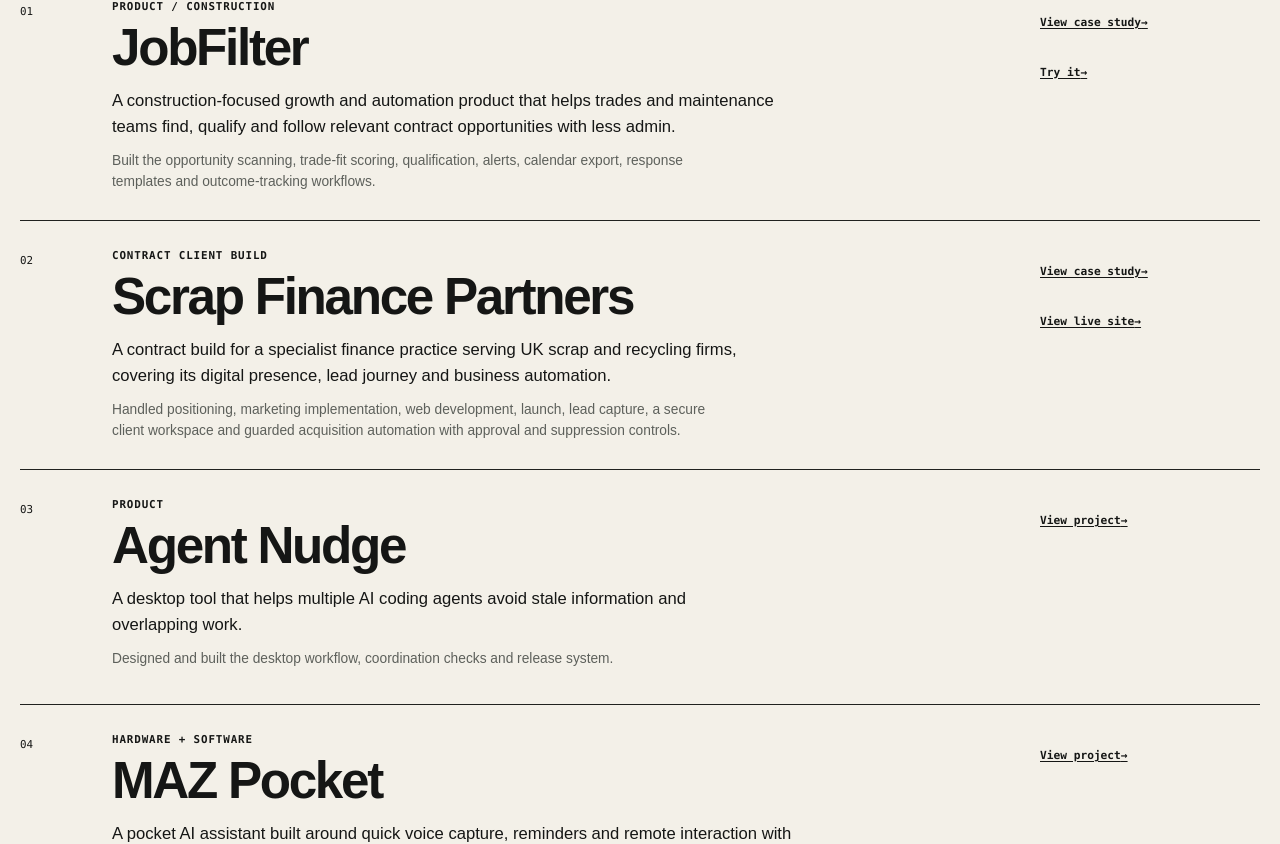
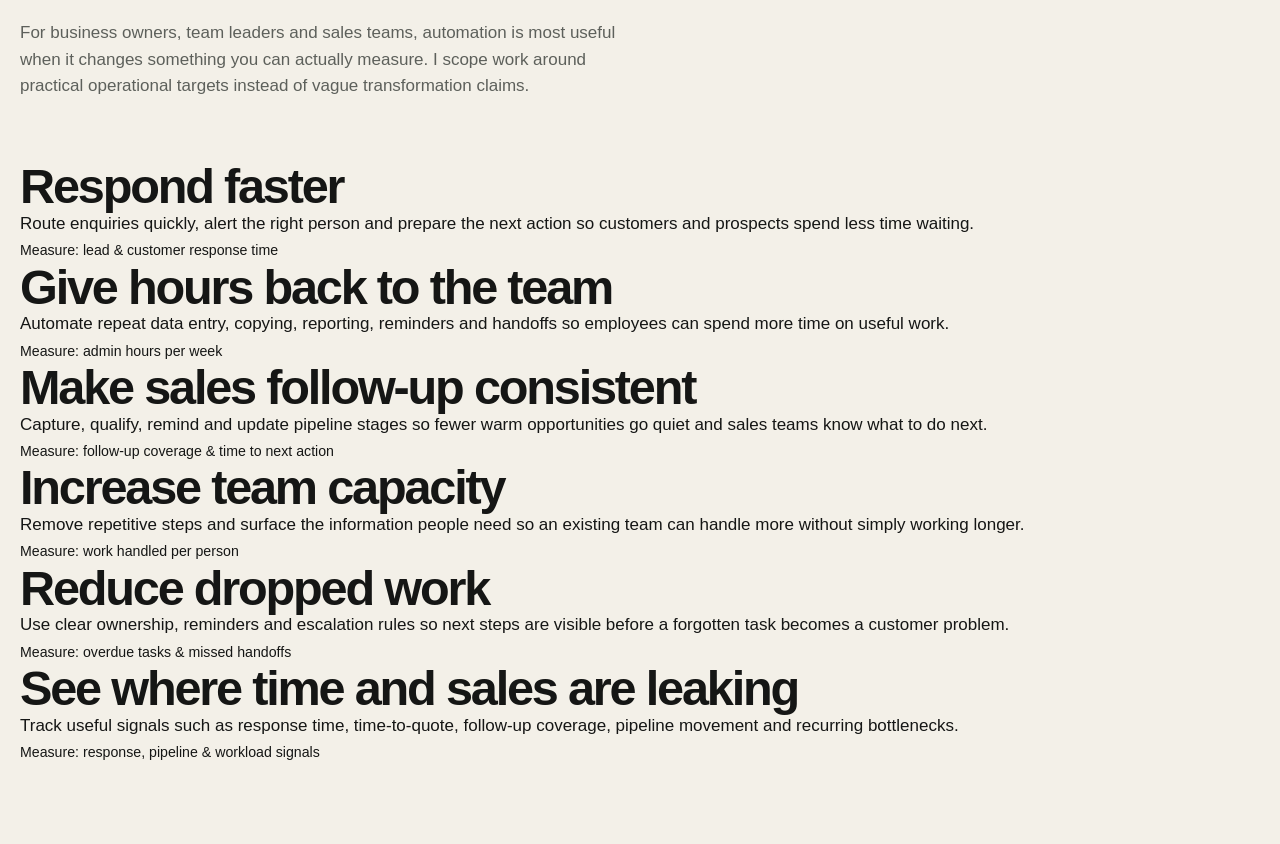
Before and after one commit to manazoid4/mazos-site, a Next.js app: page / in a window 1280 px wide. Shown: the part 2461-3305 px from the top of the page. Built offline with nearby package versions, Linux system fonts and the light colour scheme.

Commit message:
Add measurable business outcomes

```diff
--- a/app/page.tsx
+++ b/app/page.tsx
@@ -20,9 +20,43 @@ const SERVICES = [
 const OUTCOMES = [
   ['Get more enquiries', 'Improve a website, enquiry path, follow-up process or lead flow.'],
   ['Reduce repetitive admin', 'Connect systems and remove repeated copying, chasing and updating.'],
+  ['Improve sales follow-up', 'Capture leads, prompt the next action and keep opportunities moving instead of relying on memory.'],
   ['Improve customer operations', 'Build clearer workflows around enquiries, support, complaints and internal handoffs.'],
   ['Find and manage opportunities', 'Research, qualify and organise business-development opportunities with less manual work.'],
   ['Add AI safely', 'Use AI where it helps, with validation, approval steps and manual fallbacks where judgment matters.'],
+];
+
+const IMPACT = [
+  {
+    title: 'Respond faster',
+    measure: 'Measure: lead & customer response time',
+    body: 'Route enquiries quickly, alert the right person and prepare the next action so customers and prospects spend less time waiting.',
+  },
+  {
+    title: 'Give hours back to the team',
+    measure: 'Measure: admin hours per week',
+    body: 'Automate repeat data entry, copying, reporting, reminders and handoffs so employees can spend more time on useful work.',
+  },
+  {
+    title: 'Make sales follow-up consistent',
+    measure: 'Measure: follow-up coverage & time to next action',
+    body: 'Capture, qualify, remind and update pipeline stages so fewer warm opportunities go quiet and sales teams know what to do next.',
+  },
+  {
+    title: 'Increase team capacity',
+    measure: 'Measure: work handled per person',
+    body: 'Remove repetitive steps and surface the information people need so an existing team can handle more without simply working longer.',
+  },
+  {
+    title: 'Reduce dropped work',
+    measure: 'Measure: overdue tasks & missed handoffs',
+    body: 'Use clear ownership, reminders and escalation rules so next steps are visible before a forgotten task becomes a customer problem.',
+  },
+  {
+    title: 'See where time and sales are leaking',
+    measure: 'Measure: response, pipeline & workload signals',
+    body: 'Track useful signals such as response time, time-to-quote, follow-up coverage, pipeline movement and recurring bottlenecks.',
+  },
 ];
 
 const WORK = [
@@ -108,6 +142,7 @@ const FAQS = [
   ['Do I need to know what technology I need?', 'No. Start with the business problem. I choose the simplest appropriate approach rather than forcing a particular tool.'],
   ['What does the free live demo include?', 'For a suitable problem, I build a small near-working demo around the intended workflow so you can understand the experience before paying for the full implementation. It is not the finished production build.'],
   ['Can you show me the demo live?', 'Yes. I am available for a Microsoft Teams screen-share walkthrough where I can show the demo, explain the workflow and answer questions. Choose Teams in the demo request form.'],
+  ['Can this help sales and team productivity?', 'Yes when the workflow is suitable. Common targets include faster lead response, more consistent follow-up, fewer admin hours, fewer missed handoffs and more capacity from the existing team. I prefer measuring the starting point and the change rather than promising an invented percentage.'],
   ['Do you use AI in client systems?', 'Where it is useful. Important workflows should not be blindly autonomous, so I use limits, validation, approval steps or manual fallbacks when the risk calls for them.'],
   ['Can you work with systems we already use?', 'Often, yes. Existing software, APIs and workflows are checked during scoping so we can reuse what already works instead of rebuilding unnecessarily.'],
   ['What happens after launch?', 'I hand over the agreed work clearly. Ongoing support, extra features or further automation can be quoted separately.'],
@@ -165,6 +200,23 @@ export default function Page() {
               <div key={title}><strong>{title}</strong><span>{body}</span></div>
             ))}
           </div>
+        </div>
+      </section>
+
+      <section className="mw-section mw-impact" id="impact" aria-labelledby="impact-title">
+        <header className="mw-section-heading">
+          <p className="eyebrow">What to improve</p>
+          <h2 id="impact-title">Less waiting. Less admin. More useful work.</h2>
+          <p>For business owners, team leaders and sales teams, automation is most useful when it changes something you can actually measure. I scope work around practical operational targets instead of vague transformation claims.</p>
+        </header>
+        <div className="mw-impact-grid">
+          {IMPACT.map((item) => (
+            <article key={item.title}>
+              <h3>{item.title}</h3>
+              <p>{item.body}</p>
+              <small>{item.measure}</small>
+            </article>
+          ))}
         </div>
       </section>
 
```
